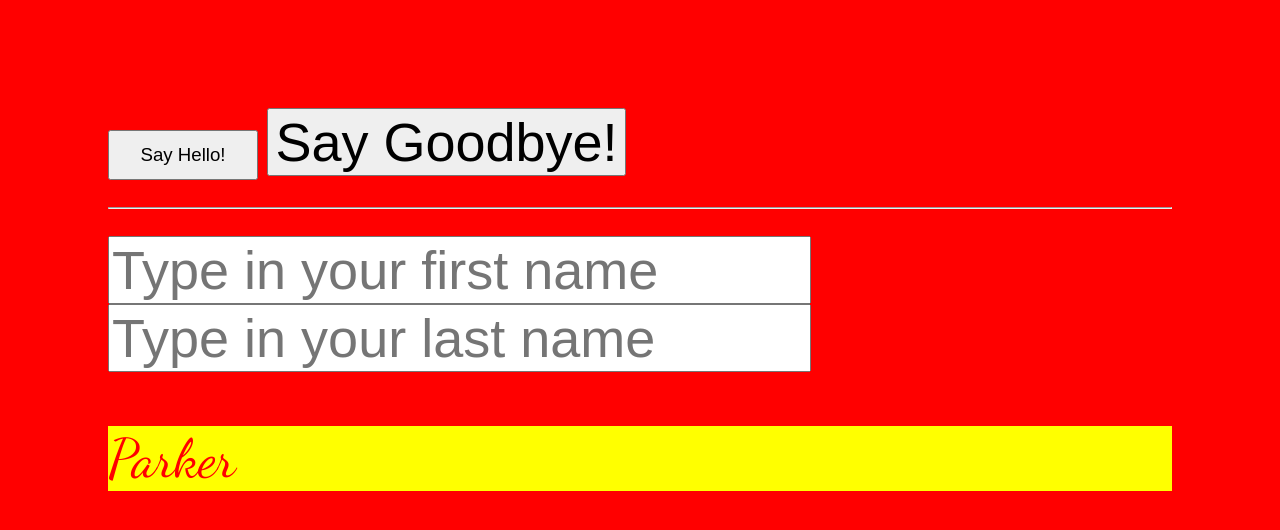
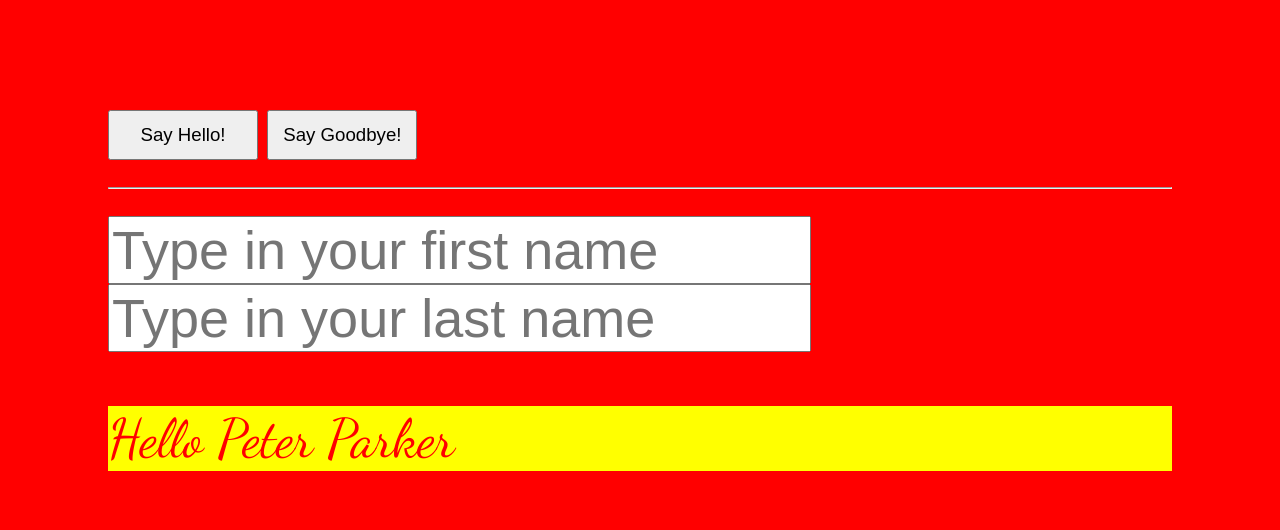
Before and after one commit to maddyboussa/IGME-330, a plain HTML site: page In Class Exercises/Greeter/Greeter.html in a window 1280 px wide. Both pictures are taken after a click on the button "Say Hello!". Drawn offline with Linux system fonts and the light colour scheme.

Commit message:
finished greeter exercise

```diff
--- a/In Class Exercises/Greeter/Greeter.html
+++ b/In Class Exercises/Greeter/Greeter.html
@@ -16,7 +16,7 @@
       /* this "declaratively" changes the style (we tell it in css) */
       /* can also "imparatively change style through javascript */
 
-      #btn-hello{
+      #btn-hello, #btn-goodbye{
         height: 50px;
         width: 150px;
         font-size: 14pt;
@@ -104,10 +104,11 @@
         console.log(buttonHello); // returns null, because it is trying to look for it before the DOM gets to load
         // this can be fixed by placing the script tag to the bottom of the html
 
-        let buttonGoobye = document.querySelector("#btn-goodbye");
+        let buttonGoodbye = document.querySelector("#btn-goodbye");
 
         // 2 - add a click event to button that calls a `sayHello` function
         buttonHello.addEventListener("click", sayHello);
+        buttonGoodbye.addEventListener("click", sayGoodbye);
 
         // also can do
         //buttonRef.onClick = sayHello;
@@ -115,22 +116,27 @@
         //buttonRef.onClick = sayHello(); --> THIS WILL ERROR, don't do () because it's trying to add the return value of the function to the event,
         // not the function itself
 
+        // store name variables
+        let firstName = "";
+        let lastName = "";
+
         // 3 - create a `sayHello()` function
         function sayHello()
         {
           // 3A - get name of person from the <input>
 
           // grabs the value of the input html and stores it in a variable
-          let name = document.querySelector("#input-firstname").value.trim() || "Parker";  // by using .trim(), removes spaces from input, catches if ppl just imput a space
+          firstName = document.querySelector("#input-firstname").value.trim() || "Peter";  // by using .trim(), removes spaces from input, catches if ppl just imput a space
           // by using logical or ||, if the first statement is false (string is empty, etc.), itll return the second portion which is "Parker"
+          lastName = document.querySelector("#input-lastname").value.trim() || "Parker";
 
-          console.log(name);
+          console.log(firstName);
 
           // if there is no name in the input, return default
-          if (!name)
-          {
-            name = "Parker";
-          }
+          // if (!firstName)
+          // {
+          //   firstName = "Peter";
+          // }
 
           // could also do: if (name.length == 0)
           // could also use logical or
@@ -139,7 +145,19 @@
           const output = document.querySelector("#output");
 
           // 3C - update HTML of #output <p>
-          output.innerHTML = name;
+          output.innerHTML = `Hello ${firstName} ${lastName}`;
+        }
+
+        function sayGoodbye()
+        {
+          firstName = document.querySelector("#input-firstname").value.trim() || "Peter";
+          lastName = document.querySelector("#input-lastname").value.trim() || "Parker";
+
+          console.log(lastName);
+
+          const output = document.querySelector("#output");
+
+          output.innerHTML = `Goodbye ${firstName} ${lastName}`;
         }
 
 
@@ -156,7 +174,7 @@
   <hr>
 
   <input id="input-firstname" placeholder="Type in your first name">
-  <input id="input-lasname" placeholder="Type in your last name">
+  <input id="input-lastname" placeholder="Type in your last name">
   <p id="output">???</p>
 </body>
 </html>
```
